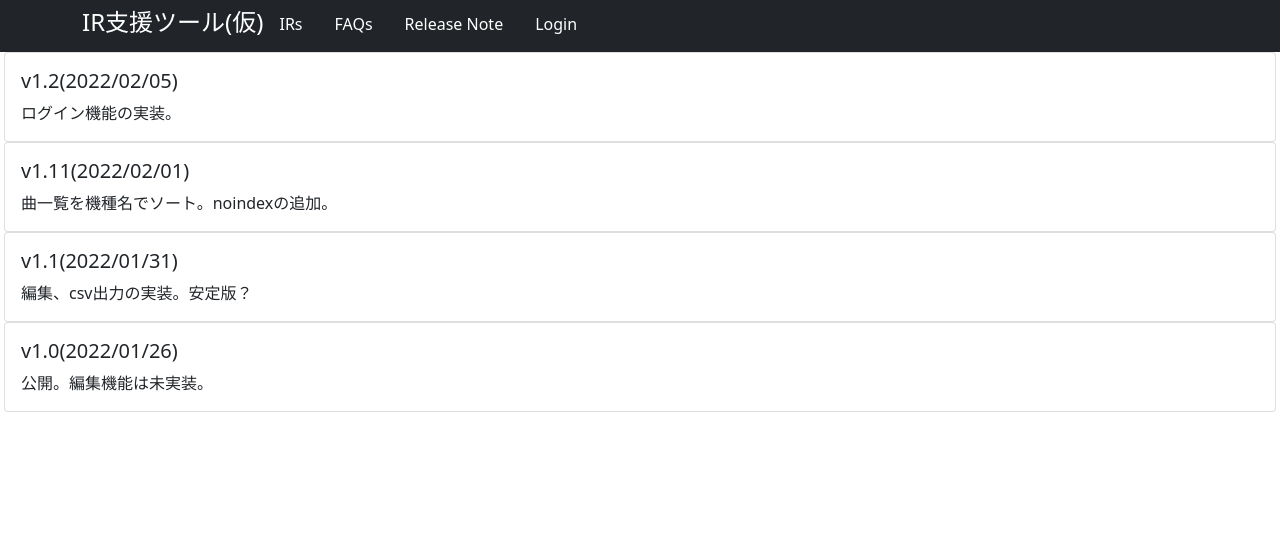
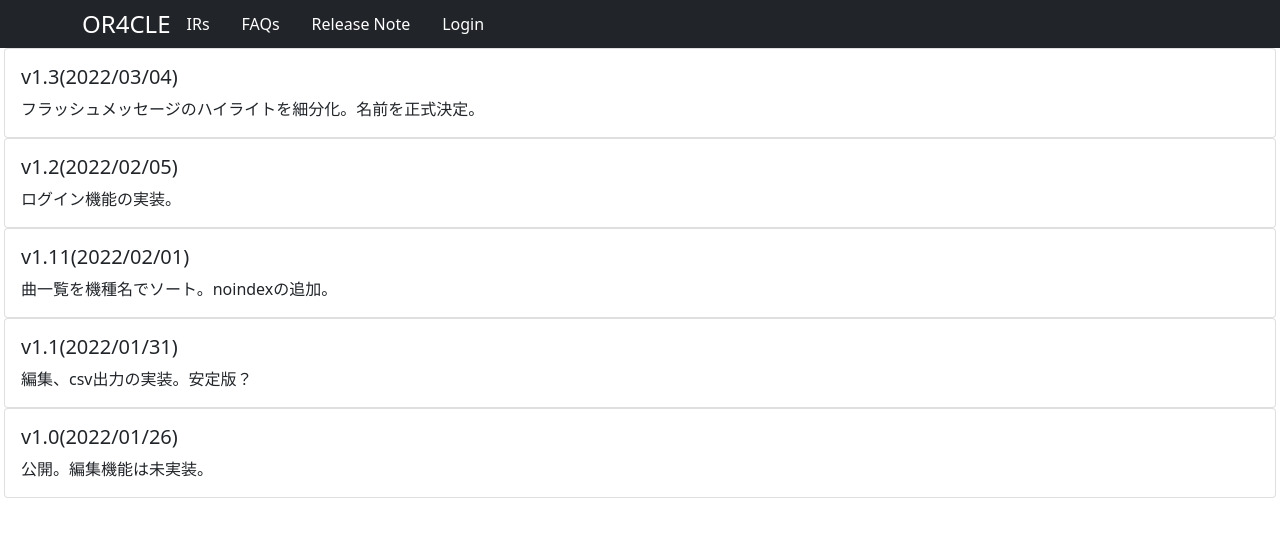
Before and after one commit to ekaraage/ranking_flask, a Flask app: page /release_notes/ in a window 1280 px wide. Shown: the top 537 px of the page. Run offline with Flask 2, Linux system fonts and the light colour scheme.

Commit message:
title kettei

```diff
--- a/templates/index.html
+++ b/templates/index.html
@@ -13,8 +13,8 @@
 {% endblock %}
 {% block content %}
 <div class="text-center my-5">
-	<h1>IR支援ツール(仮)にようこそ!</h1>
-	<h4 class="text-muted">ここはIR支援ツールのトップページです。</h4>
+	<h1>OR4CLEにようこそ!</h1>
+	<h4 class="text-muted">ここはOtoge Ranking 4 Competitive League Encouragement (OR4CLE)のトップページです。</h4>
 	<h5>まずはFAQsをお読みください。</h5>
 </div>
 {% endblock %}
--- a/templates/layout.html
+++ b/templates/layout.html
@@ -11,7 +11,7 @@
 	<link href="https://cdn.jsdelivr.net/npm/bootstrap@5.0.2/dist/css/bootstrap.min.css" rel="stylesheet"
 		integrity="sha384-EVSTQN3/azprG1Anm3QDgpJLIm9Nao0Yz1ztcQTwFspd3yD65VohhpuuCOmLASjC" crossorigin="anonymous">
 
-	<title>{% block title %} IR支援ツール(仮) {% endblock %}</title>
+	<title>{% block title %} OR4CLE {% endblock %}</title>
 	{% block head %}
 	{% endblock %}
 </head>
@@ -20,9 +20,9 @@
 	<header class="p-1 bg-dark text-white">
 		<div class="container">
 			<div class="d-flex flex-wrap align-items-center justify-content-center justify-content-lg-start">
-				<ul class="nav col-12 col-lg-auto me-lg-auto mb-2 justify-content-center mb-md-0">
-					<a href="/" class="d-flex align-items-center mb-2 me-md-auto text-decoration-none text-white">
-						<span class="fs-4">IR支援ツール(仮)</span>
+				<ul class="nav col-12 col-lg-auto me-lg-auto justify-content-center mb-md-0">
+					<a href="/" class="d-flex align-items-center me-md-auto text-decoration-none text-white">
+						<span class="fs-4">OR4CLE</span>
 					</a>
 					<li><a href="/rankings/" class="nav-link text-white">IRs</a></li>
 					<li><a href="/faqs/" class="nav-link text-white">FAQs</a></li>
--- a/templates/release_notes.html
+++ b/templates/release_notes.html
@@ -3,6 +3,12 @@
 {% block head %}{% endblock %}
 {% block content %}
 <div class="mx-1">
+	<div class="card rounded">
+		<div class="card-body">
+			<h5 class="card-title">v1.3(2022/03/04)</h5>
+			<p class="card-text">フラッシュメッセージのハイライトを細分化。名前を正式決定。</p>
+		</div>
+	</div>
 	<div class="card rounded">
 		<div class="card-body">
 			<h5 class="card-title">v1.2(2022/02/05)</h5>
```
Also changed, not shown: README.md.
